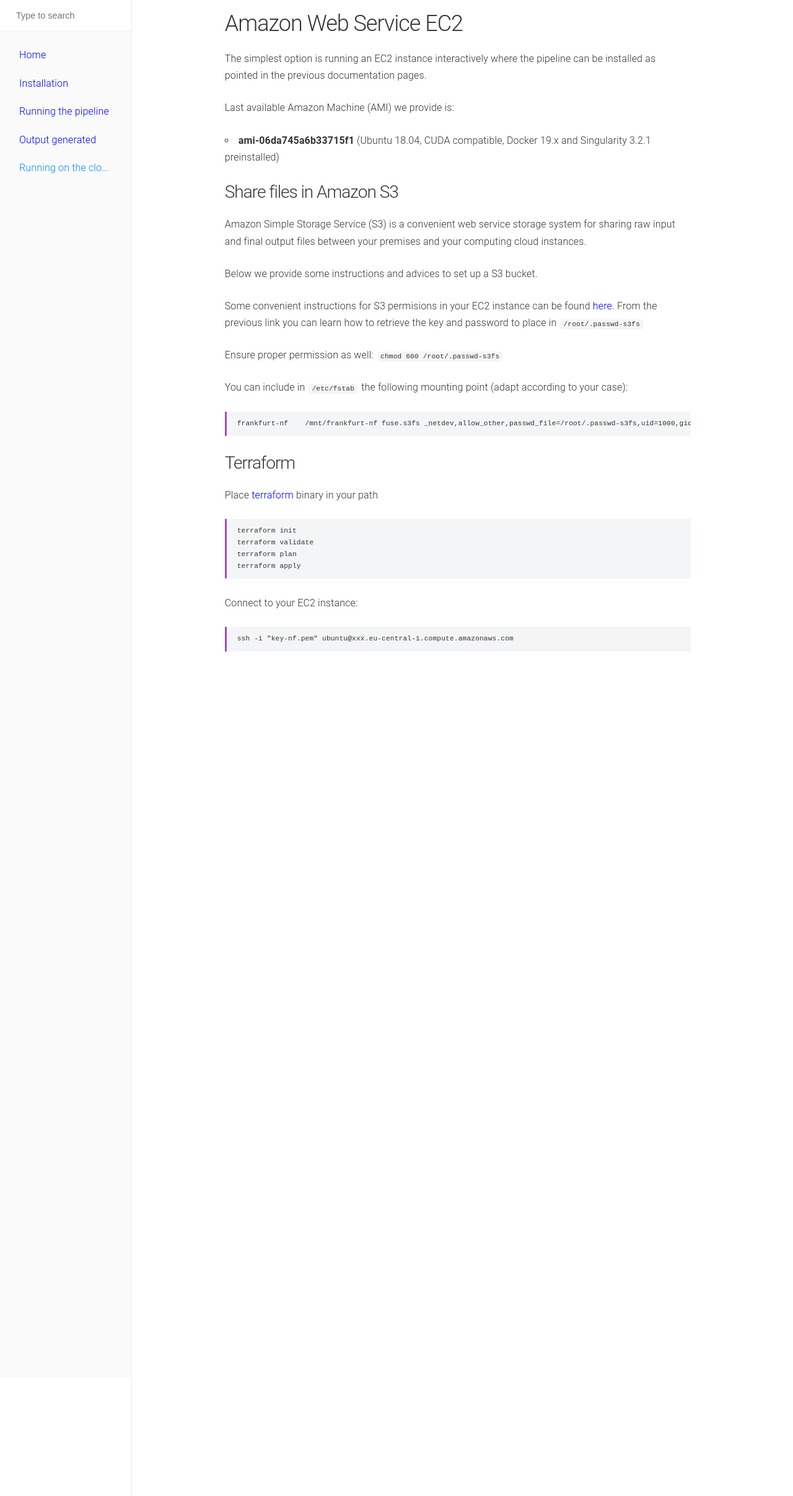
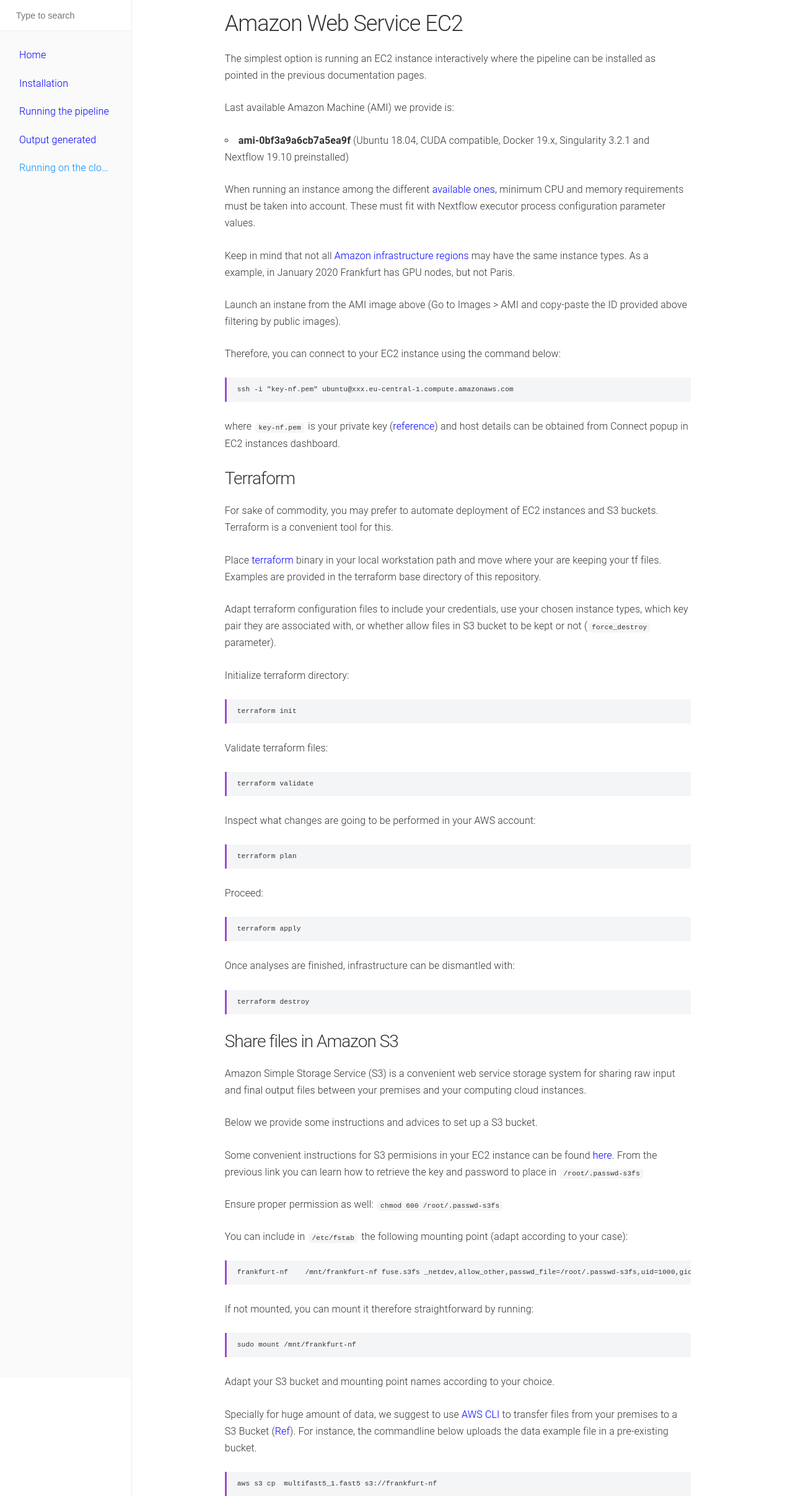
Before and after one commit to biocorecrg/master_of_pores, a Jekyll site: the page built from docs/cloud.md, in a window 1280 px wide. Shown: the whole page at 62% size. Built offline with Jekyll 4.4.1, drawn with Linux system fonts in a browser that asks for light colours.

Commit message:
Update content docs and terraform

````diff
--- a/docs/cloud.md
+++ b/docs/cloud.md
@@ -9,7 +9,48 @@
 The simplest option is running an EC2 instance interactively where the pipeline can be installed as pointed in the previous documentation pages.
 
 Last available Amazon Machine (AMI) we provide is:
-* **ami-06da745a6b33715f1** (Ubuntu 18.04, CUDA compatible, Docker 19.x and Singularity 3.2.1 preinstalled)
+* **ami-0bf3a9a6cb7a5ea9f** (Ubuntu 18.04, CUDA compatible, Docker 19.x, Singularity 3.2.1 and Nextflow 19.10 preinstalled)
+
+When running an instance among the different [available ones](https://aws.amazon.com/ec2/instance-types/), minimum CPU and memory requirements must be taken into account. These must fit with Nextflow executor process configuration parameter values.
+
+Keep in mind that not all [Amazon infrastructure regions](https://aws.amazon.com/about-aws/global-infrastructure/regions_az/) may have the same instance types. As a example, in January 2020 Frankfurt has GPU nodes, but not Paris.
+
+Launch an instane from the AMI image above (Go to Images > AMI and copy-paste the ID provided above filtering by public images).
+
+Therefore, you can connect to your EC2 instance using the command below:
+
+    ssh -i "key-nf.pem" ubuntu@xxx.eu-central-1.compute.amazonaws.com
+
+where ```key-nf.pem``` is your private key ([reference](https://docs.aws.amazon.com/AWSEC2/latest/UserGuide/ec2-key-pairs.html)) and host details can be obtained from Connect popup in EC2 instances dashboard.
+
+### Terraform
+
+For sake of commodity, you may prefer to automate deployment of EC2 instances and S3 buckets. Terraform is a convenient tool for this.
+
+Place [terraform](https://www.terraform.io/downloads.html) binary in your local workstation path and move where your are keeping your tf files. Examples are provided in the terraform base directory of this repository.
+
+Adapt terraform configuration files to include your credentials, use your chosen instance types, which key pair they are associated with, or whether allow files in S3 bucket to be kept or not (```force_destroy``` parameter).
+
+Initialize terraform directory:
+
+    terraform init
+
+Validate terraform files:
+
+    terraform validate
+
+Inspect what changes are going to be performed in your AWS account:
+
+    terraform plan
+
+Proceed:
+
+    terraform apply
+
+Once analyses are finished, infrastructure can be dismantled with:
+
+    terraform destroy
+
 
 ### Share files in Amazon S3
 
@@ -25,17 +66,12 @@
 
     frankfurt-nf    /mnt/frankfurt-nf fuse.s3fs _netdev,allow_other,passwd_file=/root/.passwd-s3fs,uid=1000,gid=1000   0 0
 
+If not mounted, you can mount it therefore straightforward by running:
 
-### Terraform
+    sudo mount /mnt/frankfurt-nf
 
-Place [terraform](https://www.terraform.io/downloads.html) binary in your path
+Adapt your S3 bucket and mounting point names according to your choice.
 
-    terraform init
-    terraform validate
-    terraform plan
-    terraform apply
+Specially for huge amount of data, we suggest to use [AWS CLI](https://aws.amazon.com/cli/) to transfer files from your premises to a S3 Bucket ([Ref](https://docs.aws.amazon.com/en_us/cli/latest/userguide/cli-services-s3.html)). For instance, the commandline below uploads the data example file in a pre-existing bucket.
 
-
-Connect to your EC2 instance:
-
-    ssh -i "key-nf.pem" ubuntu@xxx.eu-central-1.compute.amazonaws.com
+    aws s3 cp  multifast5_1.fast5 s3://frankfurt-nf
````
Also changed, not shown: 1 other file.
